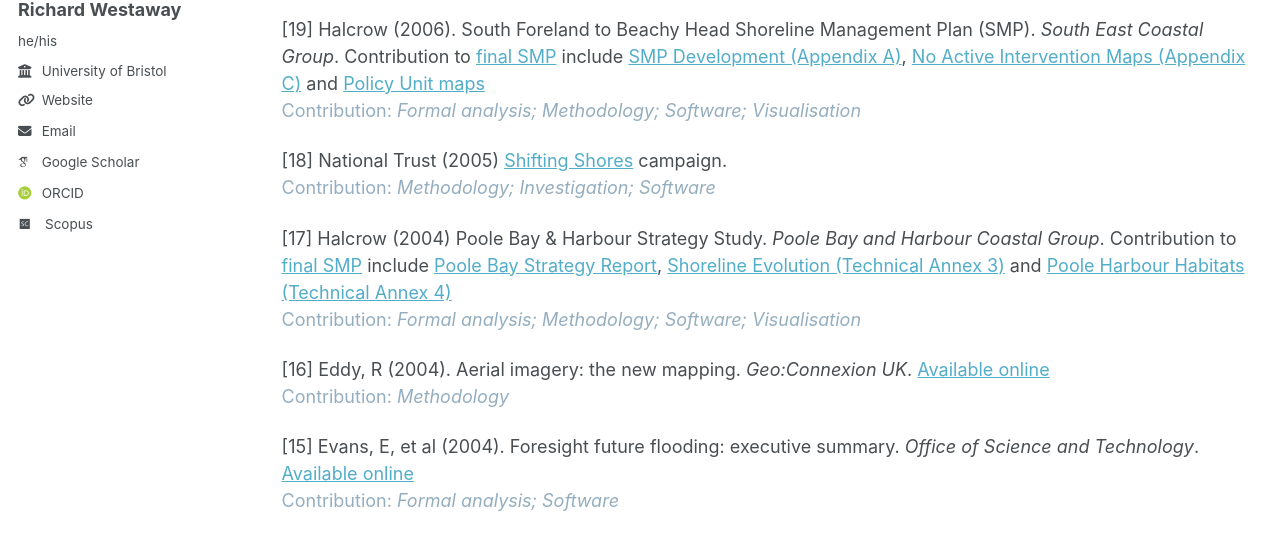
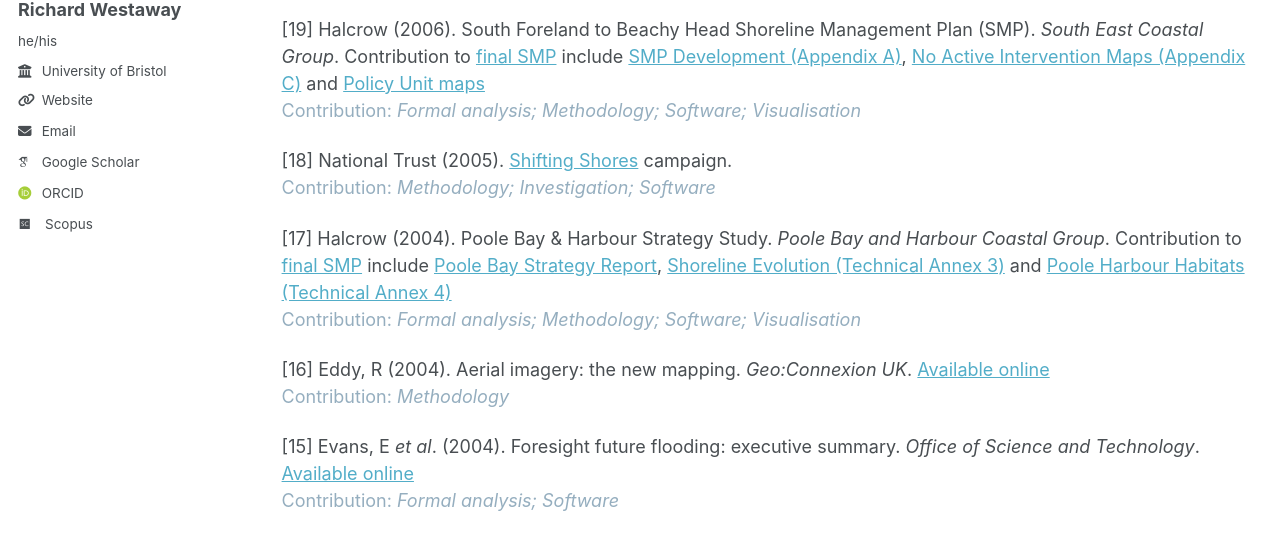
Before and after one commit to richardwestaway/richardwestaway.github.io, a Jekyll site: the page built from _pages/outputs.html, in a window 1280 px wide and 900 px high, scrolled down 3835 px. Shown: the part 110-651 px from the top of the window. Built offline with Jekyll 4.4.1, drawn with Linux system fonts in a browser that asks for light colours; some web fonts are replaced; comment, search, counter and statistics services are not loaded.

Commit message:
Update outputs.html

```diff
--- a/_pages/outputs.html
+++ b/_pages/outputs.html
@@ -87,13 +87,13 @@ author_profile: true
 
 <p>[19] Halcrow (2006). South Foreland to Beachy Head Shoreline Management Plan (SMP). <em>South East Coastal Group</em>. Contribution to <a href="https://environment.data.gov.uk/shoreline-planning/shoreline-management-plan/SMP11" target="_blank" rel="noopener">final SMP</a> include <a href="https://environment.data.gov.uk/shoreline-planning/documents/SMP11%2FAppendix%20A-%20SMP%20Development.pdf" target="_blank" rel="noopener">SMP Development (Appendix A)</a>, <a href="https://environment.data.gov.uk/shoreline-planning/documents/SMP11%2FAppendix%20C-%20No%20Active%20Intervention%20Maps.pdf" target="_blank" rel="noopener">No Active Intervention Maps (Appendix C)</a> and <a href="https://environment.data.gov.uk/shoreline-planning/documents/SMP11%2FPolicy%20Unit%20Maps-%20South%20Foreland%20to%20Beachy%20Head.pdf" target="_blank" rel="noopener">Policy Unit maps</a><br /><span style="color: #95aebf;">Contribution: <em>Formal analysis; Methodology; Software; Visualisation</em></span></p>
 
-<p>[18] National Trust (2005) <a href="https://richardwestaway.github.io/files/2005-national-trust-uk-shifting-shores.pdf" target="_blank" rel="noopener">Shifting Shores</a> campaign.<br /><span style="color: #95aebf;">Contribution: <em>Methodology; Investigation; Software</em></span></p>
+<p>[18] National Trust (2005). <a href="https://richardwestaway.github.io/files/2005-national-trust-uk-shifting-shores.pdf" target="_blank" rel="noopener">Shifting Shores</a> campaign.<br /><span style="color: #95aebf;">Contribution: <em>Methodology; Investigation; Software</em></span></p>
 
-<p>[17] Halcrow (2004) Poole Bay & Harbour Strategy Study. <em>Poole Bay and Harbour Coastal Group</em>. Contribution to <a href="https://www.twobays.net/strategy_study.htm" target="_blank" rel="noopener">final SMP</a> include <a href="https://www.twobays.net/Strategy%20Study/2004_Strategy%20Report%20-%20PBY-%20Poole%20Bay.pdf" target="_blank" rel="noopener">Poole Bay Strategy Report</a>, <a href="https://www.twobays.net/Strategy%20Study/2004_TECHNICAL%20ANNEX%203%20-%20Shoreline%20Evolution.pdf" target="_blank" rel="noopener">Shoreline Evolution (Technical Annex 3)</a> and <a href="https://www.twobays.net/Strategy%20Study/2004_TECHNICAL%20ANNEX%204%20-%20Poole%20Harbour%20Habitats.pdf" target="_blank" rel="noopener">Poole Harbour Habitats (Technical Annex 4)</a><br /><span style="color: #95aebf;">Contribution: <em>Formal analysis; Methodology; Software; Visualisation</em></span></p>
+<p>[17] Halcrow (2004). Poole Bay & Harbour Strategy Study. <em>Poole Bay and Harbour Coastal Group</em>. Contribution to <a href="https://www.twobays.net/strategy_study.htm" target="_blank" rel="noopener">final SMP</a> include <a href="https://www.twobays.net/Strategy%20Study/2004_Strategy%20Report%20-%20PBY-%20Poole%20Bay.pdf" target="_blank" rel="noopener">Poole Bay Strategy Report</a>, <a href="https://www.twobays.net/Strategy%20Study/2004_TECHNICAL%20ANNEX%203%20-%20Shoreline%20Evolution.pdf" target="_blank" rel="noopener">Shoreline Evolution (Technical Annex 3)</a> and <a href="https://www.twobays.net/Strategy%20Study/2004_TECHNICAL%20ANNEX%204%20-%20Poole%20Harbour%20Habitats.pdf" target="_blank" rel="noopener">Poole Harbour Habitats (Technical Annex 4)</a><br /><span style="color: #95aebf;">Contribution: <em>Formal analysis; Methodology; Software; Visualisation</em></span></p>
 
 <p>[16] Eddy, R (2004). Aerial imagery: the new mapping. <em>Geo:Connexion UK</em>. <a href="https://richardwestaway.github.io/files/2004-GeoConnexionUK.pdf" target="_blank" rel="noopener">Available online</a><br /><span style="color: #95aebf;">Contribution: <em>Methodology</em></span></p>
 
-<p>[15] Evans, E, et al (2004). Foresight future flooding: executive summary. <em>Office of Science and Technology</em>. <a href="https://assets.publishing.service.gov.uk/media/5a74c78de5274a3f93b48beb/04-947-flooding-summary.pdf" target="_blank" rel="noopener">Available online</a><br /><span style="color: #95aebf;">Contribution: <em>Formal analysis; Software</em></span></p>
+<p>[15] Evans, E <em>et al</em>. (2004). Foresight future flooding: executive summary. <em>Office of Science and Technology</em>. <a href="https://assets.publishing.service.gov.uk/media/5a74c78de5274a3f93b48beb/04-947-flooding-summary.pdf" target="_blank" rel="noopener">Available online</a><br /><span style="color: #95aebf;">Contribution: <em>Formal analysis; Software</em></span></p>
 
 <p>[14] Halcrow (2002). The Futurecoast project. <em>Defra</em>. <a href="http://www.coastalwiki.org/wiki/FUTURECOAST_project,_UK" target="_blank" rel="noopener">Overview</a> and <a href="https://coastalmonitoring.org/ccoresources/futurecoast/" target="_blank" rel="noopener">data</a> available online <br /><span style="color: #95aebf;">Contribution: <em>Software; Visualisation</em></span></p>
 
@@ -120,8 +120,7 @@ author_profile: true
 
 <p>[4] Hicks, DM, Lane, SN &amp; <strong>Westaway, RM</strong> (1999). A metric eye in the sky: photogrammetric tools for riverbed surveys. <em>Water and Atmosphere</em> 7(4), 24-27.<br /><span style="color: #95aebf;">Contribution:<em> Formal analysis; Investigation; Methodology; Writing – review &amp; editing; Visualisation</em></span></p>
 
-<p>[3] Lane, SN, Hicks, DM &amp; <strong>Westaway, RM</strong> (1999). Monitoring riverbed topography by digital photogrammetry, with particular reference
-to braided channels. <em>NIWA Technical Report 64</em>. <a href="http://docs.niwa.co.nz/library/public/NIWAtr64.pdf" target="_blank" rel="noopener">Available online</a><br /><span style="color: #95aebf;">Contribution:<em> Formal analysis; Investigation; Methodology; Writing - original draft; Writing – review &amp; editing; Visualisation</em></span></p>
+<p>[3] Lane, SN, Hicks, DM &amp; <strong>Westaway, RM</strong> (1999). Monitoring riverbed topography by digital photogrammetry, with particular reference to braided channels. <em>NIWA Technical Report 64</em>. <a href="http://docs.niwa.co.nz/library/public/NIWAtr64.pdf" target="_blank" rel="noopener">Available online</a><br /><span style="color: #95aebf;">Contribution:<em> Formal analysis; Investigation; Methodology; Writing - original draft; Writing – review &amp; editing; Visualisation</em></span></p>
 
 <p>[2]<strong> Westaway, RM</strong>, Hicks, DM &amp; Lane, SN (1999). Automated monitoring of submerged topography using remote sensing techniques. Paper presented at New Zealand Hydrological Society Annual Conference, 23 - 26 November 1999, Napier, New Zealand. <a href="https://richardwestaway.github.io/files/1999-new-zealand-hydrological-society-annual-conference-talk.pdf" target="_blank" rel="noopener">Available online</a><br /><span style="color: #95aebf;">Contribution:<em> Formal analysis; Investigation; Methodology; Writing – original draft; Writing – review &amp; editing; Visualisation</em></span></p>
 
```
